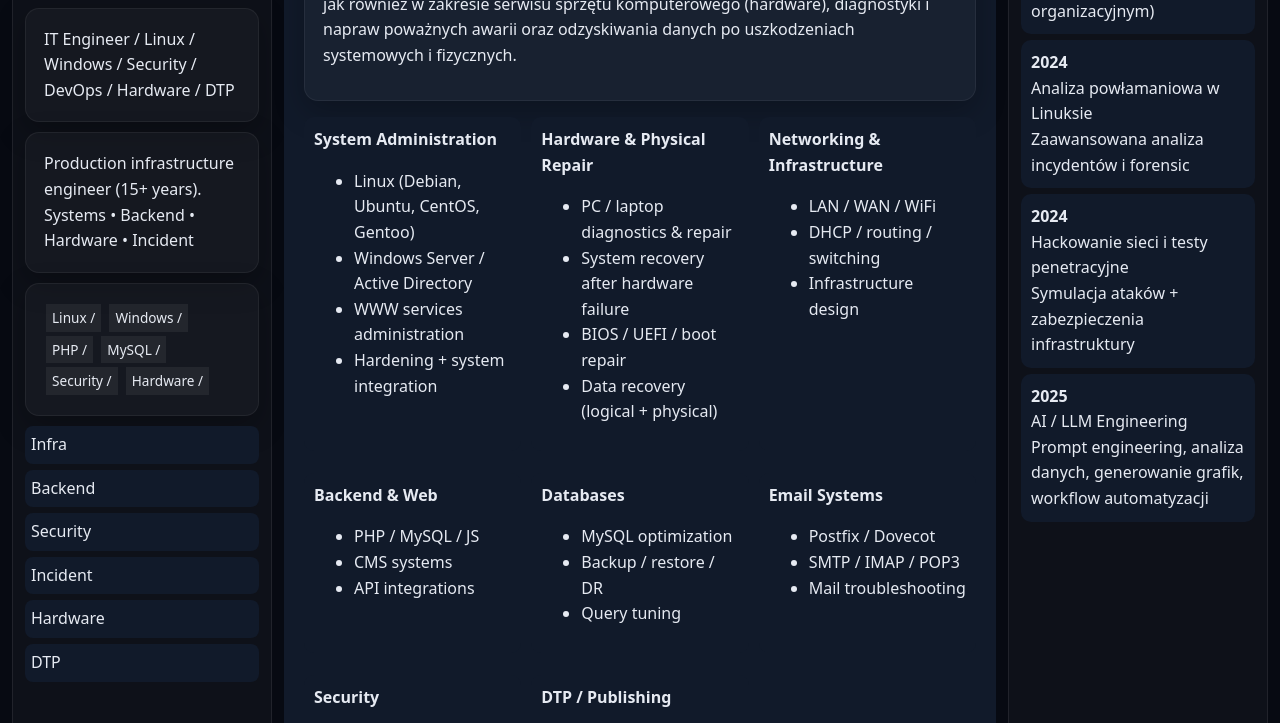
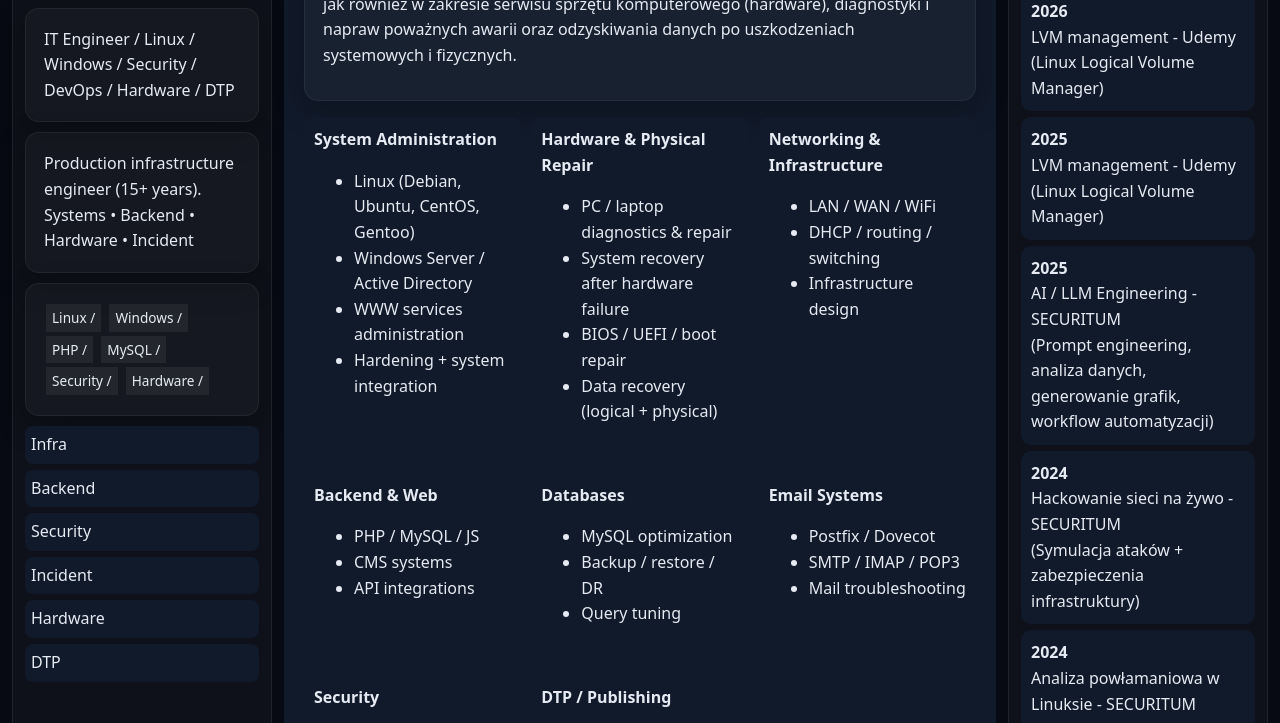
Before and after one commit to przemyslaw-piersiak/przemyslaw-piersiak.github.io, a website: page index.html in a window 1280 px wide. Shown: the part 275-998 px from the top of the page. Drawn offline with Linux system fonts and the light colour scheme.

Commit message:
Update index.html

```diff
--- a/index.html
+++ b/index.html
@@ -275,24 +275,39 @@
       <aside class="right">
         <h3>Certyfikaty & szkolenia</h3>
         <div class="card">
-          <b>2023</b><br />
-          Wprowadzenie do bezpieczeństwa Active Directory<br />
-          (AD w środowisku organizacyjnym)
+          <b>2026</b><br />
+          SRE - Udemy<br />
+          (Site Reliability Engineering Principles)
+        </div>
+        <div class="card">
+          <b>2026</b><br />
+          LVM management - Udemy<br />
+          (Linux Logical Volume Manager)
+        </div>
+        <div class="card">
+          <b>2025</b><br />
+          LVM management - Udemy<br />
+          (Linux Logical Volume Manager)
+        </div>
+        <div class="card">
+          <b>2025</b><br />
+          AI / LLM Engineering - SECURITUM<br />
+          (Prompt engineering, analiza danych, generowanie grafik, workflow automatyzacji)
         </div>
         <div class="card">
           <b>2024</b><br />
-          Analiza powłamaniowa w Linuksie<br />
-          Zaawansowana analiza incydentów i forensic
+          Hackowanie sieci na żywo - SECURITUM<br />
+          (Symulacja ataków + zabezpieczenia infrastruktury)
         </div>
         <div class="card">
           <b>2024</b><br />
-          Hackowanie sieci i testy penetracyjne<br />
-          Symulacja ataków + zabezpieczenia infrastruktury
+          Analiza powłamaniowa w Linuksie - SECURITUM<br />
+          (Zabezpieczenie materiałów, monitoring ruchu sieciowego)
         </div>
         <div class="card">
-          <b>2025</b><br />
-          AI / LLM Engineering<br />
-          Prompt engineering, analiza danych, generowanie grafik, workflow automatyzacji
+          <b>2023</b><br />
+          Wprowadzenie do bezpieczeństwa Active Directory<br />
+          (AD w organizacji, podstawy, baseline)
         </div>
       </aside>
     </div>
```
